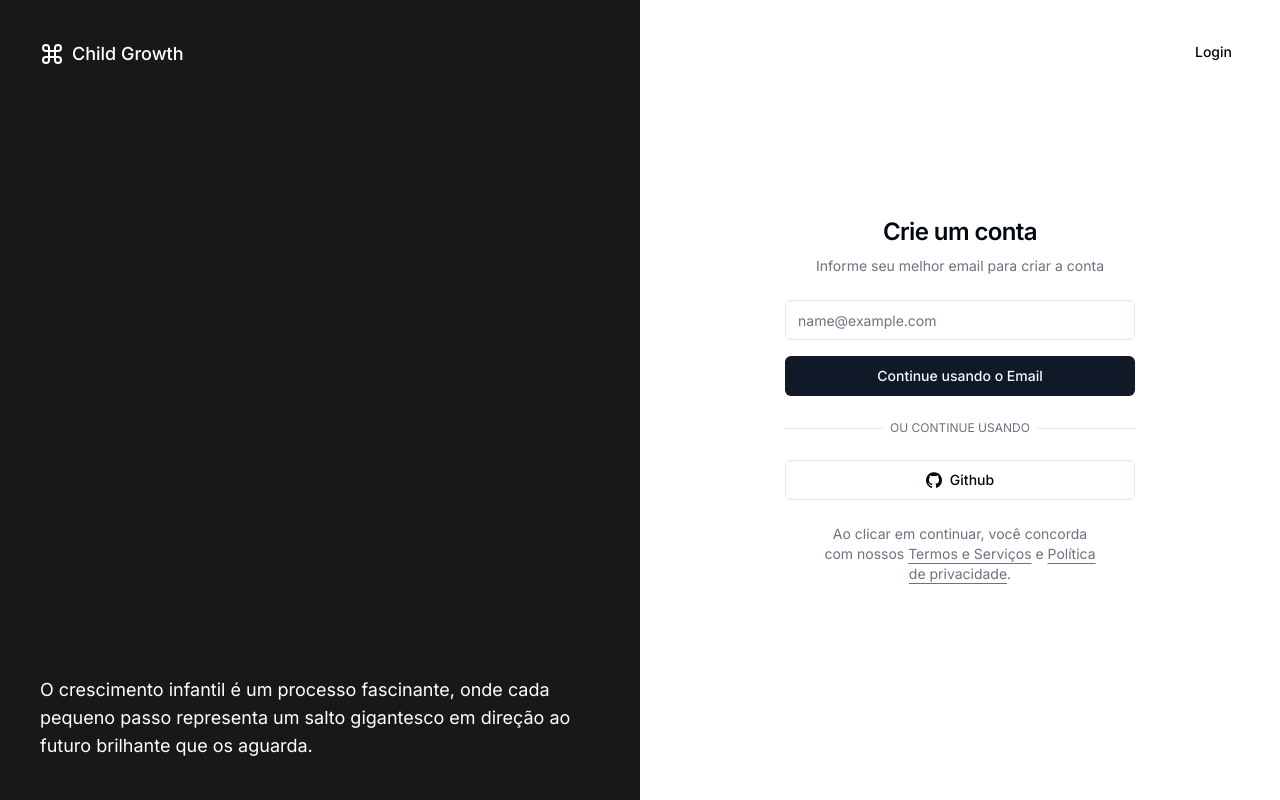
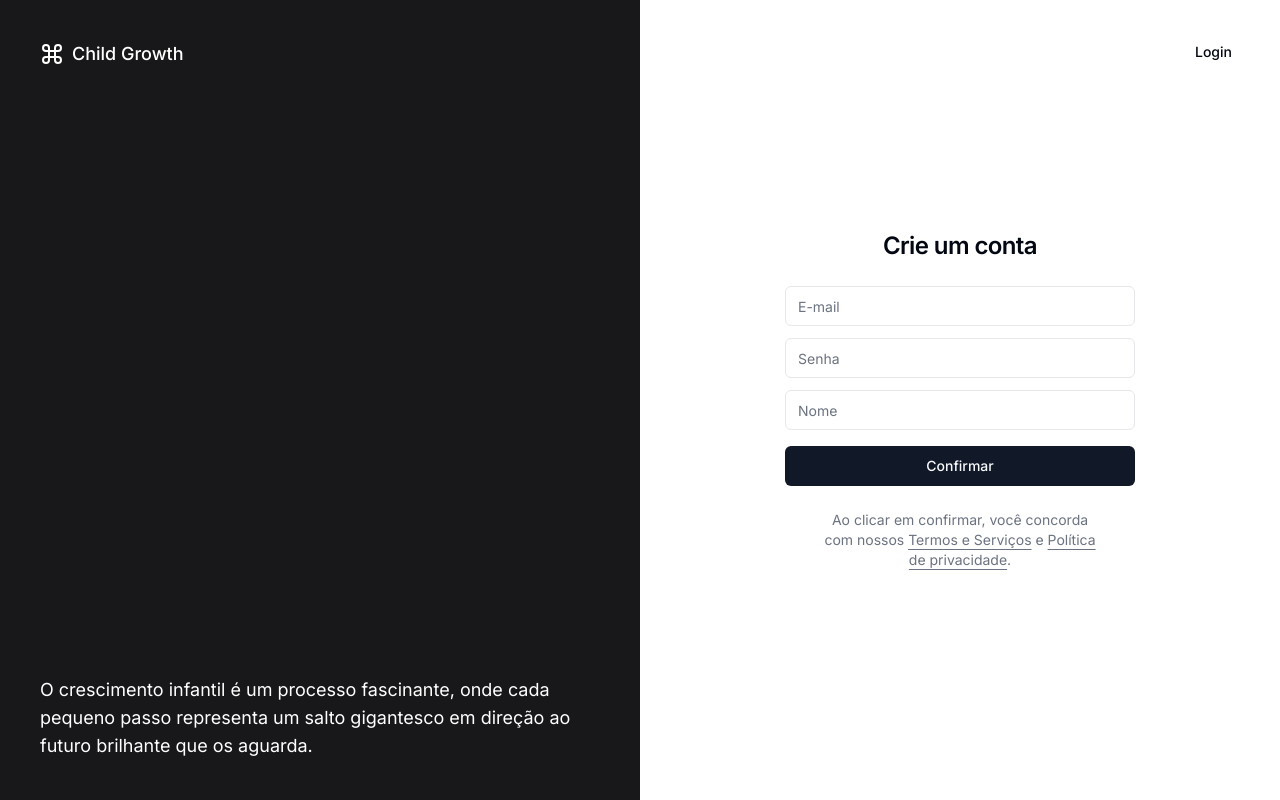
Before and after one commit to ANDRIEL123/child-growth, a Next.js app: page / in a window 1280 px wide. Built offline with nearby package versions, Linux system fonts and the light colour scheme.

Commit message:
Melhorias e adaptado formulário para criação de usuário

```diff
--- /dev/null
+++ b/src/app/Authentication/components/schema.ts
@@ -0,0 +1,12 @@
+import { z } from 'zod';
+
+export const newUserSchema = z.object({
+    email: z.string()
+        .email({ message: "O email deve ser válido" }),
+    password: z.string()
+        .nonempty('Senha é obrigatória'),
+    name: z.string()
+        .nonempty('O nome é obrigatório')
+});
+
+export type NewUserSchemaFormData = z.infer<typeof newUserSchema>
--- a/src/app/Authentication/components/user-auth-form.tsx
+++ b/src/app/Authentication/components/user-auth-form.tsx
@@ -2,29 +2,44 @@
 
 import * as React from "react"
 
-import { cn } from "@/lib/utils"
 import { Icons } from "@/components/icons"
 import { Button } from "@/components/ui/button"
 import { Input } from "@/components/ui/input"
 import { Label } from "@/components/ui/label"
+import { cn } from "@/lib/utils"
+import { httpPost } from "@/services"
+import { zodResolver } from "@hookform/resolvers/zod"
+import { useRouter } from "next/navigation"
+import { useForm } from "react-hook-form"
+import { NewUserSchemaFormData, newUserSchema } from "./schema"
 
-interface UserAuthFormProps extends React.HTMLAttributes<HTMLDivElement> {}
+interface UserAuthFormProps extends React.HTMLAttributes<HTMLDivElement> { }
 
 export function UserAuthForm({ className, ...props }: UserAuthFormProps) {
+  const router = useRouter()
   const [isLoading, setIsLoading] = React.useState<boolean>(false)
 
-  async function onSubmit(event: React.SyntheticEvent) {
-    event.preventDefault()
+  const { register, handleSubmit, formState: {
+    errors
+  } } = useForm<NewUserSchemaFormData>({
+    resolver: zodResolver(newUserSchema)
+  });
+
+  async function onSubmit(data: any) {
     setIsLoading(true)
 
-    setTimeout(() => {
+    try {
+      await httpPost('users', data)
+
+      router.push('/login')
+    } finally {
       setIsLoading(false)
-    }, 3000)
+    }
   }
 
   return (
     <div className={cn("grid gap-6", className)} {...props}>
-      <form onSubmit={onSubmit}>
+      <form onSubmit={handleSubmit(onSubmit)}>
         <div className="grid gap-2">
           <div className="grid gap-1">
             <Label className="sr-only" htmlFor="email">
@@ -32,40 +47,43 @@ export function UserAuthForm({ className, ...props }: UserAuthFormProps) {
             </Label>
             <Input
               id="email"
-              placeholder="name@example.com"
+              placeholder="E-mail"
               type="email"
               autoCapitalize="none"
               autoComplete="email"
+              errorMessage={errors.email?.message}
               autoCorrect="off"
               disabled={isLoading}
+              {...register('email')}
+            />
+            <Input
+              id="password"
+              placeholder="Senha"
+              autoCapitalize="none"
+              type="password"
+              errorMessage={errors.password?.message}
+              autoCorrect="off"
+              disabled={isLoading}
+              {...register('password')}
+            />
+            <Input
+              id="name"
+              placeholder="Nome"
+              autoCapitalize="none"
+              errorMessage={errors.name?.message}
+              autoCorrect="off"
+              disabled={isLoading}
+              {...register('name')}
             />
           </div>
           <Button disabled={isLoading}>
             {isLoading && (
               <Icons.spinner className="mr-2 h-4 w-4 animate-spin" />
             )}
-            Continue usando o Email
+            Confirmar
           </Button>
         </div>
       </form>
-      <div className="relative">
-        <div className="absolute inset-0 flex items-center">
-          <span className="w-full border-t" />
-        </div>
-        <div className="relative flex justify-center text-xs uppercase">
-          <span className="bg-background px-2 text-muted-foreground">
-            Ou continue usando
-          </span>
-        </div>
-      </div>
-      <Button variant="outline" type="button" disabled={isLoading}>
-        {isLoading ? (
-          <Icons.spinner className="mr-2 h-4 w-4 animate-spin" />
-        ) : (
-          <Icons.gitHub className="mr-2 h-4 w-4" />
-        )}{" "}
-        Github
-      </Button>
     </div>
   )
 }
--- a/src/app/Authentication/page.tsx
+++ b/src/app/Authentication/page.tsx
@@ -73,13 +73,10 @@ export default function AuthenticationPage() {
               <h1 className="text-2xl font-semibold tracking-tight">
                 Crie um conta
               </h1>
-              <p className="text-sm text-muted-foreground">
-                Informe seu melhor email para criar a conta
-              </p>
             </div>
             <UserAuthForm />
             <p className="px-8 text-center text-sm text-muted-foreground">
-              Ao clicar em continuar, você concorda com nossos{" "}
+              Ao clicar em confirmar, você concorda com nossos{" "}
               <Link
                 href="/terms"
                 className="underline underline-offset-4 hover:text-primary"
--- a/src/app/login/page.tsx
+++ b/src/app/login/page.tsx
@@ -12,6 +12,7 @@ import { useRouter } from 'next/navigation'
 import { useContext, useState } from "react"
 import { useForm } from 'react-hook-form'
 
+// import { httpGet } from "@/services"
 import { UserSchemaFormData, userSchema } from "./schema"
 
 export default function Login() {
@@ -30,6 +31,13 @@ export default function Login() {
         try {
             const authentication = await getAuthentication(data.email, data.password)
 
+            // const users = await httpGet('/users/getbyfilters', {
+            //     filters: JSON.stringify([
+            //         { PropertyName: 'email', Operation: 'equals', Value: authContext.user?.email }
+            //     ])
+            // })
+
+            console.log(users)
             authContext.login({
                 email: data.email,
                 token: authentication.accessToken
@@ -58,7 +66,7 @@ export default function Login() {
                         <div className="grid gap-1">
                             <Input
                                 id="email"
-                                placeholder="Informe seu e-mail"
+                                placeholder="E-mail"
                                 autoCapitalize="none"
                                 autoComplete="email"
                                 autoCorrect="off"
@@ -68,7 +76,7 @@ export default function Login() {
                             />
                             <Input
                                 id="password"
-                                placeholder="Informe sua senha"
+                                placeholder="Senha"
                                 type="password"
                                 autoCapitalize="none"
                                 autoComplete="password"
--- a/src/contexts/Auth/index.tsx
+++ b/src/contexts/Auth/index.tsx
@@ -1,7 +1,7 @@
 'use client'
 
 import { setItem } from "@/services/StorageService";
-import React, { createContext, useState } from "react";
+import React, { createContext, useEffect, useState } from "react";
 
 type UserProps = {
     email: string,
@@ -21,12 +21,21 @@ const AuthProvider = ({ children }: { children: React.ReactNode }) => {
 
     const login = (userInfo: UserProps) => {
         setUser(userInfo)
+        setItem('user', JSON.stringify(userInfo))
         setItem('access_token', userInfo.token)
     }
 
     const logout = () => {
         console.log('deslogou')
     }
+
+    // Se tiver a informação do usuário no localStorage é setado
+    useEffect(() => {
+        const userFromStorage = localStorage.getItem('user');
+        if (userFromStorage) {
+            setUser(JSON.parse(userFromStorage));
+        }
+    }, []);
 
     return (
         <AuthContext.Provider value={{
--- a/src/services/index.ts
+++ b/src/services/index.ts
@@ -9,7 +9,9 @@ const httpGet = async (endpoint: string, params?: object) => {
             headers: {
                 Authorization: token
             },
-            params
+            params: {
+                ...params
+            }
         })
 
         return response.data
```
